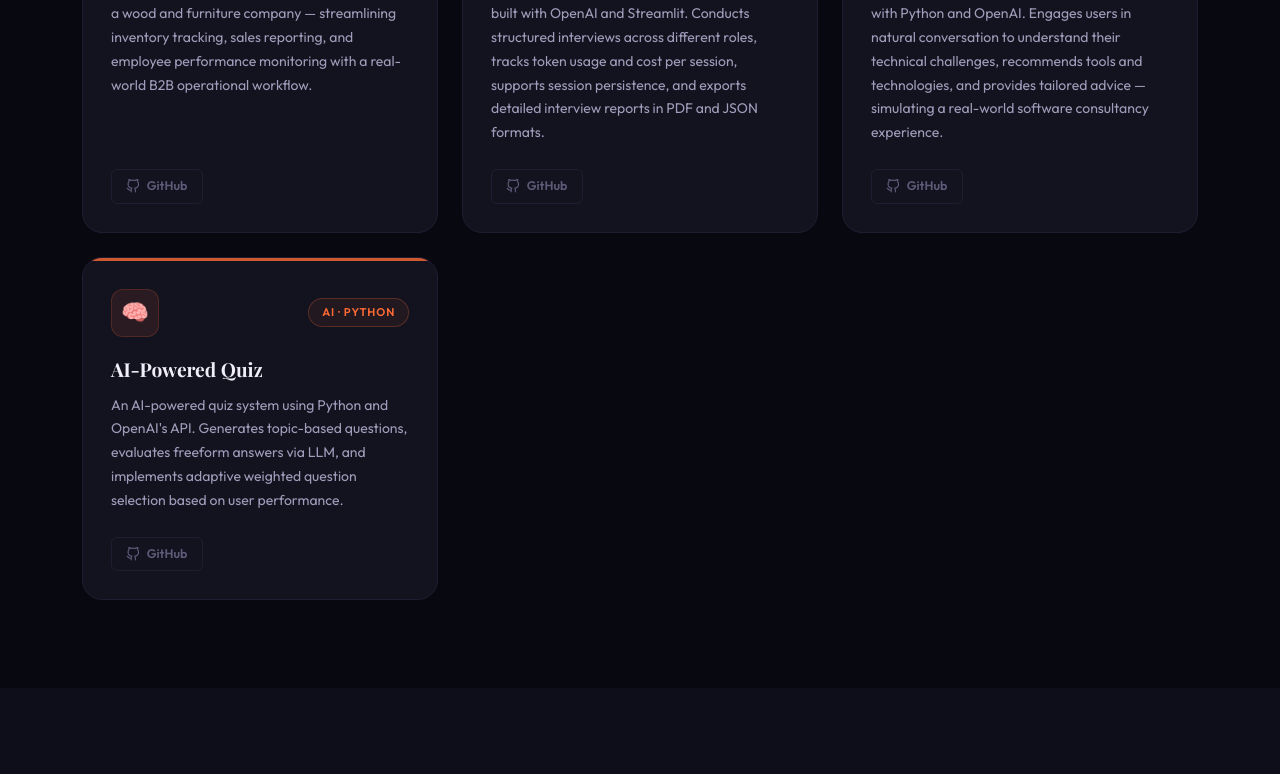
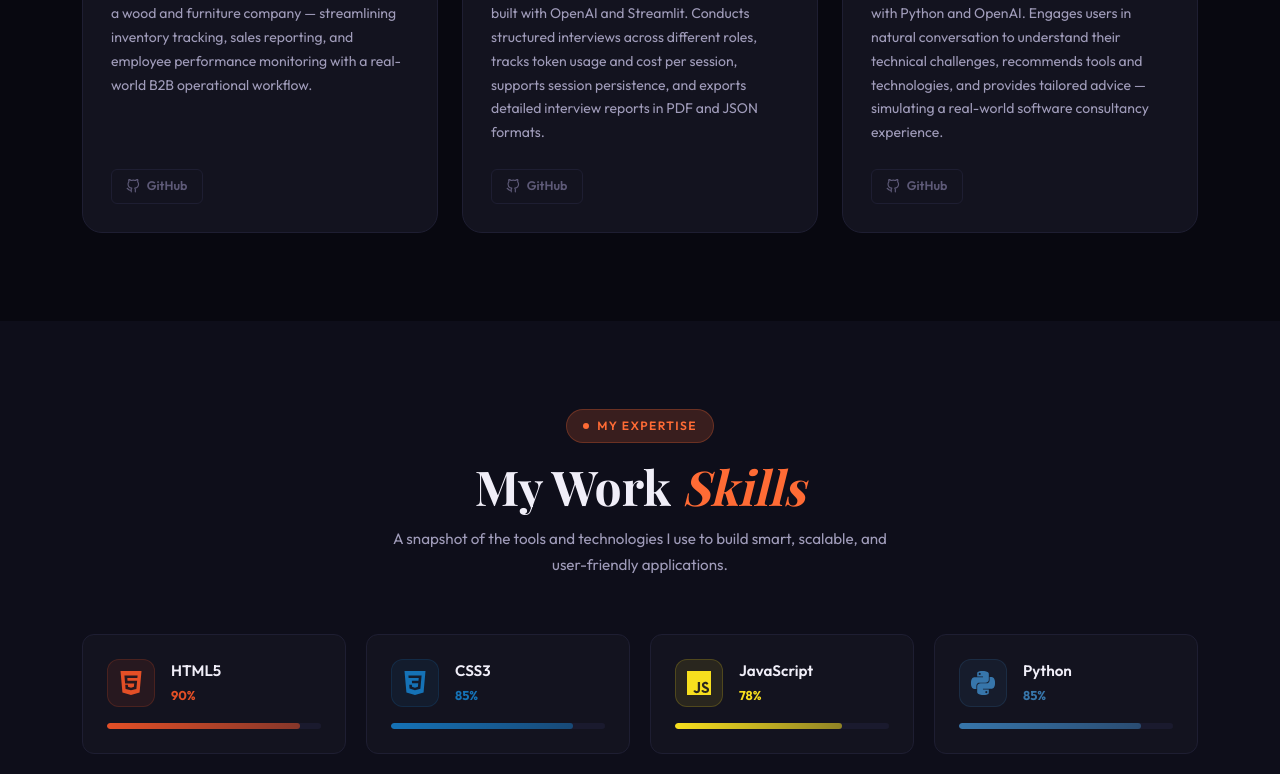
Before and after one commit to HildaWadada/my-website, a React (Vite) app in the folder hilda-portfolio/: page / in a window 1280 px wide. Shown: the part 1537-2311 px from the top of the page. Built offline with nearby package versions, Linux system fonts and the light colour scheme; a web font is replaced by a local one.

Commit message:
updated projects

```diff
--- a/hilda-portfolio/src/data/projects.js
+++ b/hilda-portfolio/src/data/projects.js
@@ -29,15 +29,4 @@ export const projects = [
     github: "https://github.com/HildaWadada/CONSULTANT_BOT",
     live: "",
   },
-  {
-    id: 4,
-    title: "AI-Powered Quiz",
-    tag: "AI · Python",
-    emoji: "🧠",
-    color: "#ff6b35",
-    desc: "An AI-powered quiz system using Python and OpenAI's API. Generates topic-based questions, evaluates freeform answers via LLM, and implements adaptive weighted question selection based on user performance.",
-    github: "https://github.com/HildaWadada/AI_POWERED_QUIZ",
-    live: "",
-  },
-
 ];
```
